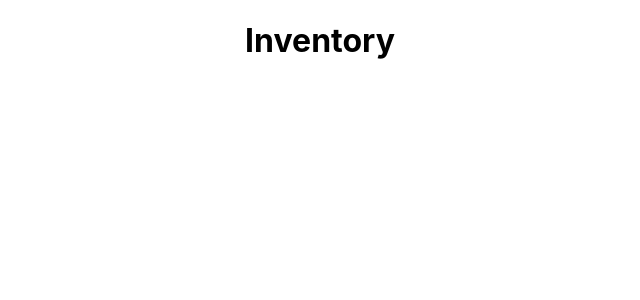
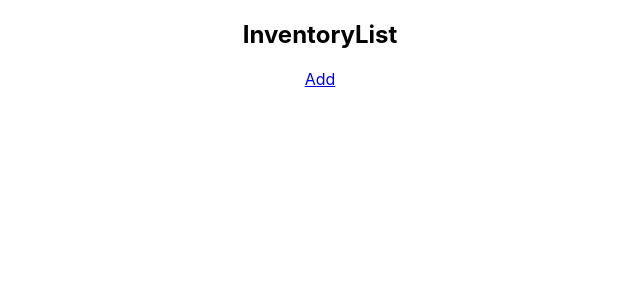
Before and after one commit to i-ll-serve-soup-july-2019/FrontEnd, a React (Create React App) app in the folder serve-soup/: page / in a window 1280 px wide. Shown: the top 300 px of the page, without its empty margins (320-960 px from the left). Built offline with nearby package versions, Linux system fonts and the light colour scheme.

Commit message:
create inventoryList and addItemForm components

```diff
--- /dev/null
+++ b/serve-soup/src/components/AddItemForm.js
@@ -0,0 +1,16 @@
+import React from "react";
+
+//implementing routing
+import { Link } from "react-router-dom";
+
+class AddItemForm extends React.Component {
+  render() {
+    return (
+      <form>
+        <input />
+      </form>
+    );
+  }
+}
+
+export default AddItemForm;
--- a/serve-soup/src/components/HomePage.js
+++ b/serve-soup/src/components/HomePage.js
@@ -1,10 +1,18 @@
 import React from "react";
+
+//importing components
+import AddItemForm from "./AddItemForm";
+import InventoryList from "./InventoryList";
+
+//implementing routing
+import { Route } from "react-router-dom";
 
 class HomePage extends React.Component {
   render() {
     return (
       <div>
-        <h1>Inventory</h1>
+        <Route exact path="/" component={InventoryList} />
+        <Route path="/addItem" component={AddItemForm} />
       </div>
     );
   }
--- /dev/null
+++ b/serve-soup/src/components/InventoryList.js
@@ -0,0 +1,16 @@
+import React from "react";
+
+import { Link } from "react-router-dom";
+
+class InventoryList extends React.Component {
+  render() {
+    return (
+      <div>
+        <h2>InventoryList</h2>
+        <Link to="/addItem">Add</Link>
+      </div>
+    );
+  }
+}
+
+export default InventoryList;
```
